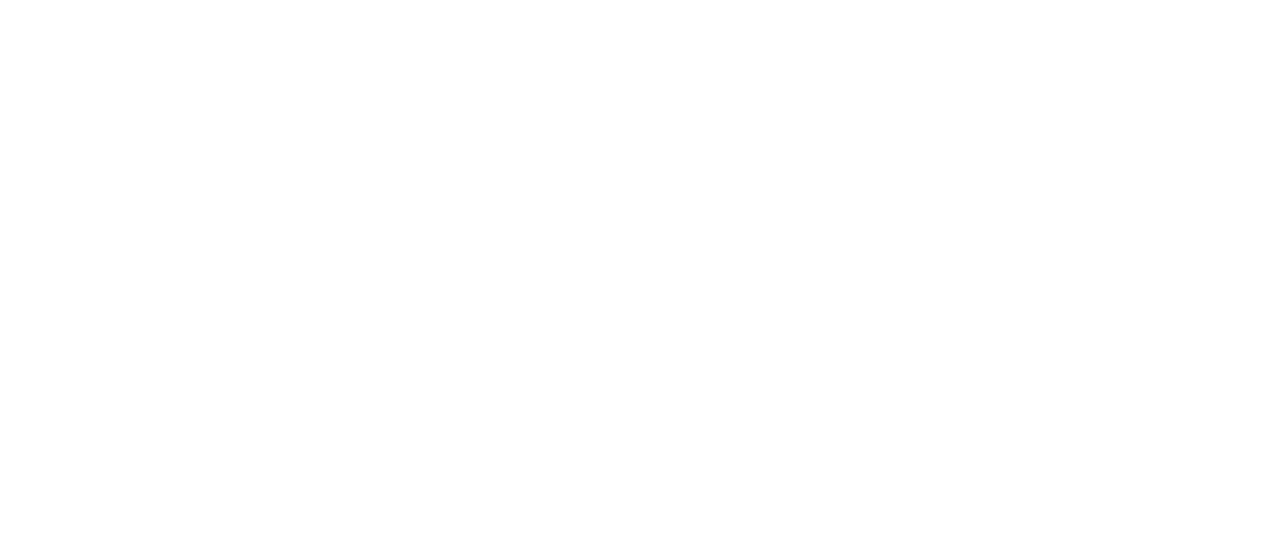
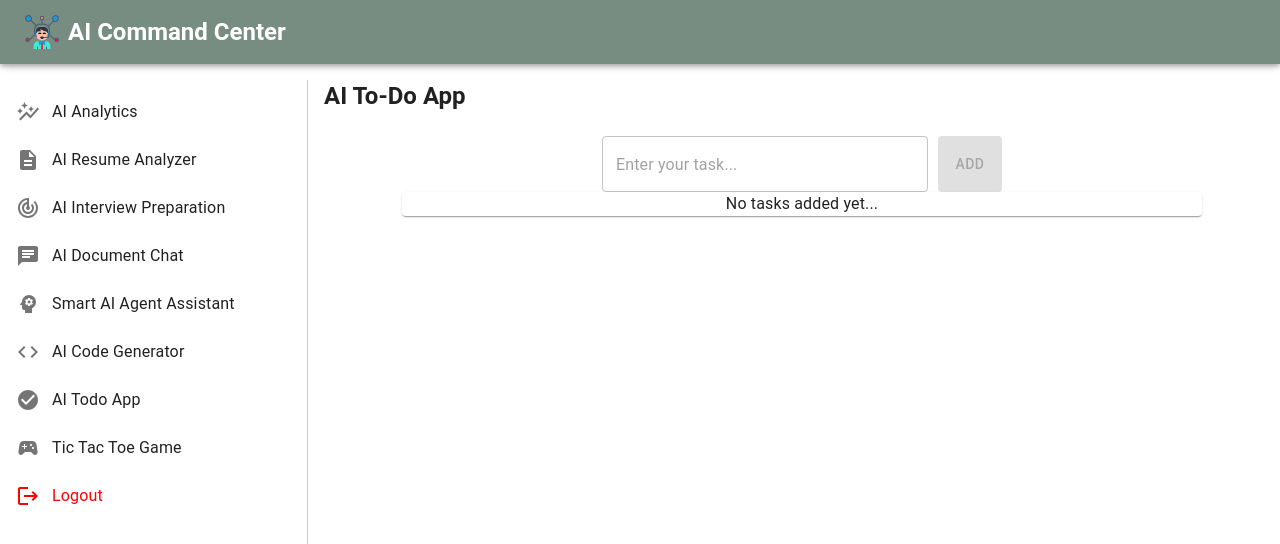
Before and after one commit to enggankush/ai-command-center, a React (Vite) app in the folder frontend/: page /to-do in a window 1280 px wide. Before the commit this address had no page. Shown: the top 544 px of the page. Built offline with nearby package versions, Linux system fonts and the light colour scheme.

Commit message:
todo page design and functionality

```diff
--- a/frontend/src/App.tsx
+++ b/frontend/src/App.tsx
@@ -11,6 +11,7 @@
 import { CssBaseline } from "@mui/material";
 import Stats from "./pages/Stats";
 import Layout from "./Layout";
+import TodoPage from "./pages/ai-todo/TodoPage";
 
 // ✅ Layout wrapper using Outlet
 const LayoutWrapper = () => (
@@ -43,6 +44,7 @@
           {/* ✅ Main Layout (Header only once) */}
           <Route element={<LayoutWrapper />}>
             <Route path="/stats" element={<Stats />} />
+            <Route path="/to-do" element={<TodoPage />} />
           </Route>
         </Routes>
       </Router>
--- a/frontend/src/Layout.tsx
+++ b/frontend/src/Layout.tsx
@@ -7,10 +7,15 @@
     <>
       <Header />
       <Grid container spacing={2} sx={{ mt: 10 }}>
-        <Grid size={3} sx={{ borderRight: "1px solid #ccc;" }}>
+        <Grid
+          size={3}
+          sx={{ borderRight: "1px solid #ccc;", minHeight: "88vh" }}
+        >
           <Sidebar />
         </Grid>
-        <Grid size={9}>{children}</Grid>
+        <Grid size={9} sx={{ overflow: "auto", maxHeight: "88vh" }}>
+          {children}
+        </Grid>
       </Grid>
     </>
   );
--- a/frontend/src/components/nav/Sidebar.tsx
+++ b/frontend/src/components/nav/Sidebar.tsx
@@ -20,7 +20,7 @@
 } from "@mui/icons-material";
 
 const menuItems = [
-  { text: "AI Analyticsr", icon: <AutoGraph /> },
+  { text: "AI Analytics", icon: <AutoGraph /> },
   { text: "AI Resume Analyzer", icon: <Description /> },
   { text: "AI Interview Preparation", icon: <TrackChanges /> },
   { text: "AI Document Chat", icon: <Chat /> },
--- /dev/null
+++ b/frontend/src/pages/ai-todo/TodoInput.tsx
@@ -0,0 +1,76 @@
+import { Box, Button, TextField, Typography } from "@mui/material";
+import { useState } from "react";
+
+type Props = {
+  inputValue: string;
+  setInputValue: (value: string) => void;
+  onSubmit: (e: React.SubmitEvent<HTMLFormElement>) => void;
+  editId: number | null;
+};
+
+const MIN_LENGTH = 5;
+const MAX_LENGTH = 100;
+
+const TodoInput: React.FC<Props> = ({
+  inputValue,
+  setInputValue,
+  onSubmit,
+  editId,
+}) => {
+  const [error, setError] = useState<string | null>(null);
+
+  const handleSubmit = (e: React.SubmitEvent<HTMLFormElement>) => {
+    e.preventDefault();
+
+    if (inputValue.length > MAX_LENGTH) {
+      setError(`Max ${MAX_LENGTH} characters allowed`);
+      return;
+    } else if (inputValue.length < MIN_LENGTH) {
+      setError(`Min ${MIN_LENGTH} characters allowed`);
+      return;
+    }
+    setError(null);
+
+    onSubmit(e);
+  };
+
+  return (
+    <Box sx={{ textAlign: "center", mt: 3 }}>
+      <Box sx={{ display: "flex", justifyContent: "center", mt: 1 }}>
+        <form
+          onSubmit={handleSubmit}
+          style={{
+            display: "flex",
+            gap: 10,
+            width: "100%",
+            maxWidth: 400,
+          }}
+        >
+          <TextField
+            fullWidth
+            size="medium"
+            placeholder="Enter your task..."
+            value={inputValue}
+            onChange={(e) => setInputValue(e.target.value)}
+          />
+
+          <Button
+            variant="contained"
+            type="submit"
+            disabled={!inputValue.trim()}
+          >
+            {editId ? "Update" : "Add"}
+          </Button>
+        </form>
+      </Box>
+
+      {error && (
+        <Typography color="error" variant="caption">
+          {error}
+        </Typography>
+      )}
+    </Box>
+  );
+};
+
+export default TodoInput;
--- /dev/null
+++ b/frontend/src/pages/ai-todo/TodoItem.tsx
@@ -0,0 +1,70 @@
+import {
+  Checkbox,
+  IconButton,
+  ListItem,
+  ListItemButton,
+  ListItemIcon,
+  ListItemText,
+} from "@mui/material";
+import { EditOutlined, DeleteOutlineOutlined } from "@mui/icons-material";
+
+type Todo = {
+  id: number;
+  text: string;
+  completed: boolean;
+};
+type Props = {
+  todo: Todo;
+  onCheck: (id: number) => void;
+  onEdit: (todo: Todo) => void;
+  onDelete: (id: number) => void;
+};
+const TodoItem: React.FC<Props> = ({ todo, onCheck, onEdit, onDelete }) => {
+  return (
+    <ListItem
+      disablePadding
+      divider
+      sx={{
+        mb: 1,
+        borderRadius: 2,
+        bgcolor: "#fafafa",
+      }}
+      secondaryAction={
+        <>
+          <IconButton edge="end" onClick={() => onEdit(todo)}>
+            <EditOutlined sx={{ color: "#00b0ff" }} />
+          </IconButton>
+
+          <IconButton
+            edge="end"
+            onClick={() => onDelete(todo.id)}
+            sx={{ ml: 1 }}
+          >
+            <DeleteOutlineOutlined sx={{ color: "#ff5252" }} />
+          </IconButton>
+        </>
+      }
+    >
+      <ListItemButton onClick={() => onCheck(todo.id)} dense>
+        <ListItemIcon>
+          <Checkbox
+            edge="start"
+            checked={todo.completed}
+            tabIndex={-1}
+            disableRipple
+          />
+        </ListItemIcon>
+
+        <ListItemText
+          primary={todo.text}
+          sx={{
+            textDecoration: todo.completed ? "line-through" : "none",
+            color: todo.completed ? "gray" : "black",
+          }}
+        />
+      </ListItemButton>
+    </ListItem>
+  );
+};
+
+export default TodoItem;
--- /dev/null
+++ b/frontend/src/pages/ai-todo/TodoPage.tsx
@@ -0,0 +1,99 @@
+import { Box, Paper, Typography, List } from "@mui/material";
+import { useState, useEffect } from "react";
+import PageTitle from "../../components/custom/PageTitle";
+
+import TodoInput from "./TodoInput";
+import TodoItem from "./TodoItem";
+
+const TodoPage: React.FC = () => {
+  type Todo = {
+    id: number;
+    text: string;
+    completed: boolean;
+  };
+  const [inputValue, setInputValue] = useState("");
+  const [todos, setTodos] = useState<Todo[]>(() => {
+    try {
+      const storedTodos = localStorage.getItem("todos");
+      return storedTodos ? JSON.parse(storedTodos) : [];
+    } catch {
+      return [];
+    }
+  });
+  const [editId, setEditId] = useState<number | null>(null);
+
+  useEffect(() => {
+    localStorage.setItem("todos", JSON.stringify(todos));
+  }, [todos]);
+
+  const handleSubmit = (e: React.SubmitEvent<HTMLFormElement>) => {
+    e.preventDefault();
+
+    if (editId !== null) {
+      setTodos((prev) =>
+        prev.map((todo) =>
+          todo.id === editId ? { ...todo, text: inputValue } : todo,
+        ),
+      );
+      setEditId(null);
+    } else {
+      const newTodo: Todo = {
+        id: Date.now(),
+        text: inputValue,
+        completed: false,
+      };
+      setTodos((prev) => [newTodo, ...prev]);
+    }
+
+    setInputValue("");
+  };
+
+  const handleCheck = (id: number) => {
+    setTodos((prev) =>
+      prev.map((todo) =>
+        todo.id === id ? { ...todo, completed: !todo.completed } : todo,
+      ),
+    );
+  };
+  const handleEdit = (todo: Todo) => {
+    setInputValue(todo.text);
+    setEditId(todo.id);
+  };
+
+  const handleDelete = (id: number) => {
+    setTodos((prev) => prev.filter((todo) => todo.id !== id));
+  };
+  return (
+    <>
+      <PageTitle title="AI To-Do App" />
+      <TodoInput
+        inputValue={inputValue}
+        setInputValue={setInputValue}
+        onSubmit={handleSubmit}
+        editId={editId}
+      />
+
+      <Box sx={{ display: "flex", justifyContent: "center" }}>
+        <Paper sx={{ width: 800, px: 1, maxHeight: "65vh", overflow: "auto" }}>
+          {todos.length === 0 ? (
+            <Typography align="center">No tasks added yet...</Typography>
+          ) : (
+            <List>
+              {todos.map((todo) => (
+                <TodoItem
+                  key={todo.id}
+                  todo={todo}
+                  onCheck={handleCheck}
+                  onEdit={handleEdit}
+                  onDelete={handleDelete}
+                />
+              ))}
+            </List>
+          )}
+        </Paper>
+      </Box>
+    </>
+  );
+};
+
+export default TodoPage;
```
Also changed, not shown: 2 other files (tests, documents, lock files or other folders).
